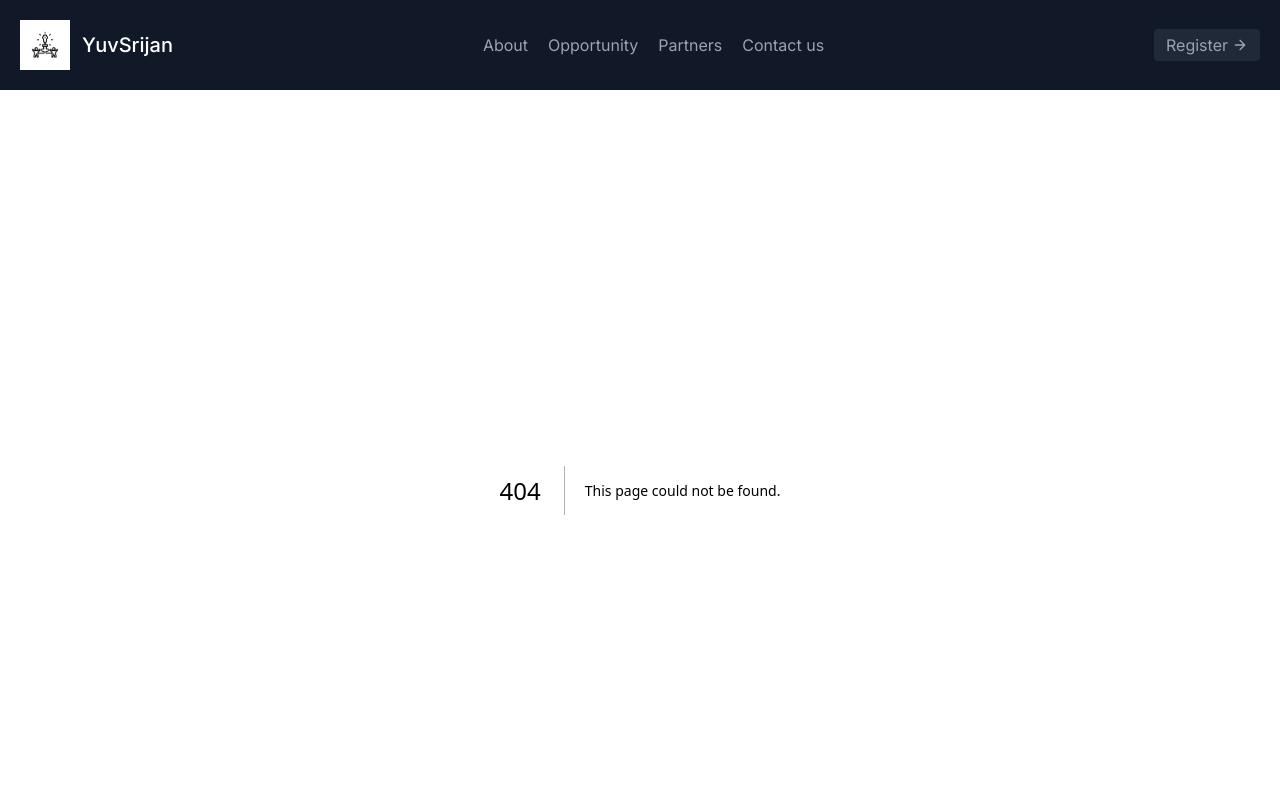
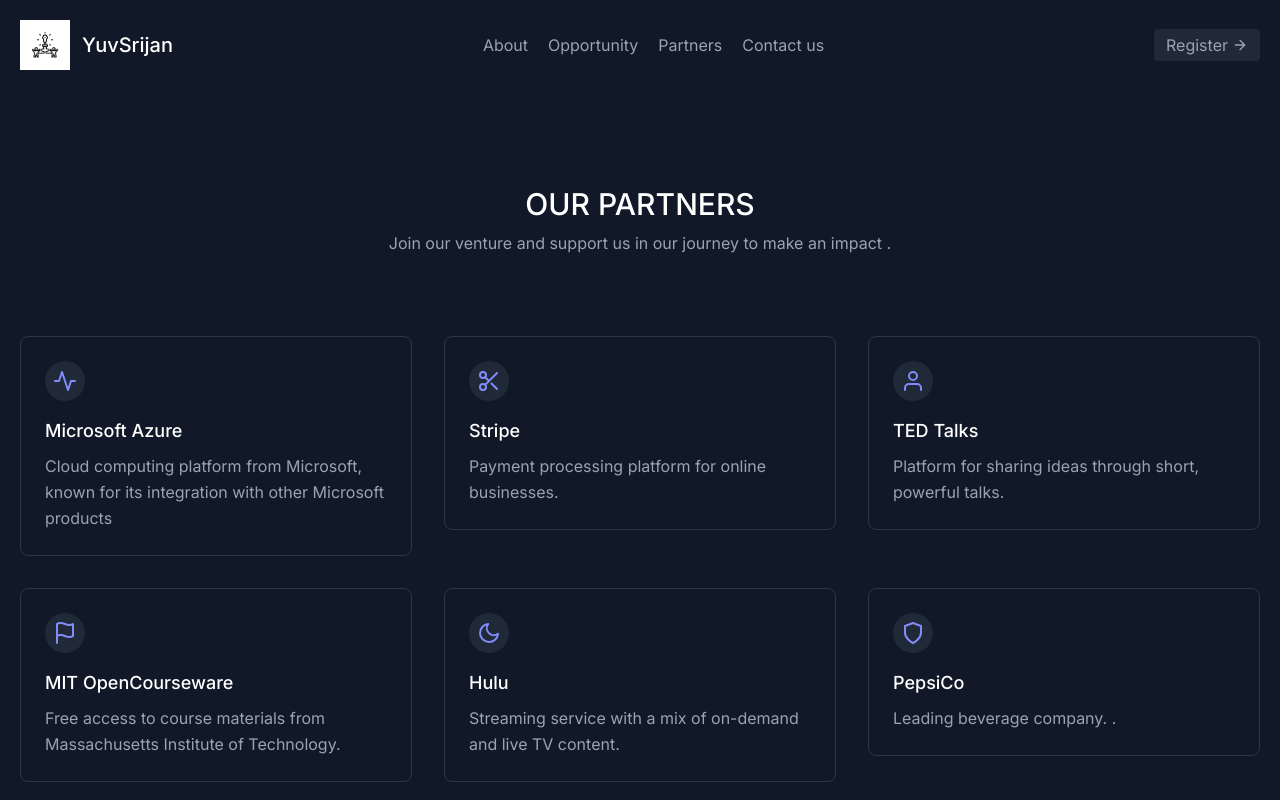
Before and after one commit to Kashish-20/YuvSrijan-master, a Next.js app: page /partners in a window 1280 px wide. Before the commit this address had no page. Shown: the top 800 px of the page. Built offline with nearby package versions, Linux system fonts and the light colour scheme.

Commit message:
Add files via upload

```diff
--- /dev/null
+++ b/app/partners/page.jsx
@@ -0,0 +1,94 @@
+import React from 'react'
+
+const page = () => {
+  return (
+    <div className='container'>
+<section className="text-gray-400 body-font bg-gray-900">
+  <div className="container px-5 py-24 mx-auto">
+    <div className="flex flex-wrap w-full mb-20 flex-col items-center text-center">
+      <h1 className="sm:text-3xl text-2xl font-medium title-font mb-2 text-white">OUR PARTNERS</h1>
+      <p className="lg:w-1/2 w-full leading-relaxed text-opacity-80">Join our venture and support us in our journey to make an impact .</p>
+    </div>
+    <div className="flex flex-wrap -m-4">
+      <div className="xl:w-1/3 md:w-1/2 p-4">
+        <div className="border border-gray-700 border-opacity-75 p-6 rounded-lg">
+          <div className="w-10 h-10 inline-flex items-center justify-center rounded-full bg-gray-800 text-indigo-400 mb-4">
+            <svg fill="none" stroke="currentColor" stroke-linecap="round" stroke-linejoin="round" stroke-width="2" className="w-6 h-6" viewBox="0 0 24 24">
+              <path d="M22 12h-4l-3 9L9 3l-3 9H2"></path>
+            </svg>
+          </div>
+          <h2 className="text-lg text-white font-medium title-font mb-2">Microsoft Azure</h2>
+          <p className="leading-relaxed text-base">Cloud computing platform from Microsoft, known for its integration with other Microsoft products</p>
+        </div>
+      </div>
+      <div className="xl:w-1/3 md:w-1/2 p-4">
+        <div className="border border-gray-700 border-opacity-75 p-6 rounded-lg">
+          <div className="w-10 h-10 inline-flex items-center justify-center rounded-full bg-gray-800 text-indigo-400 mb-4">
+            <svg fill="none" stroke="currentColor" stroke-linecap="round" stroke-linejoin="round" stroke-width="2" className="w-6 h-6" viewBox="0 0 24 24">
+              <circle cx="6" cy="6" r="3"></circle>
+              <circle cx="6" cy="18" r="3"></circle>
+              <path d="M20 4L8.12 15.88M14.47 14.48L20 20M8.12 8.12L12 12"></path>
+            </svg>
+          </div>
+          <h2 className="text-lg text-white font-medium title-font mb-2">Stripe</h2>
+          <p className="leading-relaxed text-base">Payment processing platform for online businesses.</p>
+        </div>
+      </div>
+      <div className="xl:w-1/3 md:w-1/2 p-4">
+        <div className="border border-gray-700 border-opacity-75 p-6 rounded-lg">
+          <div className="w-10 h-10 inline-flex items-center justify-center rounded-full bg-gray-800 text-indigo-400 mb-4">
+            <svg fill="none" stroke="currentColor" stroke-linecap="round" stroke-linejoin="round" stroke-width="2" className="w-6 h-6" viewBox="0 0 24 24">
+              <path d="M20 21v-2a4 4 0 00-4-4H8a4 4 0 00-4 4v2"></path>
+              <circle cx="12" cy="7" r="4"></circle>
+            </svg>
+          </div>
+          <h2 className="text-lg text-white font-medium title-font mb-2">TED Talks</h2>
+          <p className="leading-relaxed text-base">Platform for sharing ideas through short, powerful talks.
+</p>
+        </div>
+      </div>
+      <div className="xl:w-1/3 md:w-1/2 p-4">
+        <div className="border border-gray-700 border-opacity-75 p-6 rounded-lg">
+          <div className="w-10 h-10 inline-flex items-center justify-center rounded-full bg-gray-800 text-indigo-400 mb-4">
+            <svg fill="none" stroke="currentColor" stroke-linecap="round" stroke-linejoin="round" stroke-width="2" className="w-6 h-6" viewBox="0 0 24 24">
+              <path d="M4 15s1-1 4-1 5 2 8 2 4-1 4-1V3s-1 1-4 1-5-2-8-2-4 1-4 1zM4 22v-7"></path>
+            </svg>
+          </div>
+          <h2 className="text-lg text-white font-medium title-font mb-2">MIT OpenCourseware</h2>
+          <p className="leading-relaxed text-base">Free access to course materials from Massachusetts Institute of Technology.
+</p>
+        </div>
+      </div>
+      <div className="xl:w-1/3 md:w-1/2 p-4">
+        <div className="border border-gray-700 border-opacity-75 p-6 rounded-lg">
+          <div className="w-10 h-10 inline-flex items-center justify-center rounded-full bg-gray-800 text-indigo-400 mb-4">
+            <svg fill="none" stroke="currentColor" stroke-linecap="round" stroke-linejoin="round" stroke-width="2" className="w-6 h-6" viewBox="0 0 24 24">
+              <path d="M21 12.79A9 9 0 1111.21 3 7 7 0 0021 12.79z"></path>
+            </svg>
+          </div>
+          <h2 className="text-lg text-white font-medium title-font mb-2">Hulu</h2>
+          <p className="leading-relaxed text-base">Streaming service with a mix of on-demand and live TV content.
+</p>
+        </div>
+      </div>
+      <div className="xl:w-1/3 md:w-1/2 p-4">
+        <div className="border border-gray-700 border-opacity-75 p-6 rounded-lg">
+          <div className="w-10 h-10 inline-flex items-center justify-center rounded-full bg-gray-800 text-indigo-400 mb-4">
+            <svg fill="none" stroke="currentColor" stroke-linecap="round" stroke-linejoin="round" stroke-width="2" className="w-6 h-6" viewBox="0 0 24 24">
+              <path d="M12 22s8-4 8-10V5l-8-3-8 3v7c0 6 8 10 8 10z"></path>
+            </svg>
+          </div>
+          <h2 className="text-lg text-white font-medium title-font mb-2">PepsiCo</h2>
+          <p className="leading-relaxed text-base">Leading beverage company.
+.</p>
+        </div>
+      </div>
+    </div>
+    <button className="flex mx-auto mt-16 text-white bg-indigo-500 border-0 py-2 px-8 focus:outline-none hover:bg-indigo-600 rounded text-lg">Become a Partner</button>
+  </div>
+</section>
+    </div>
+  )
+}
+
+export default page
```
